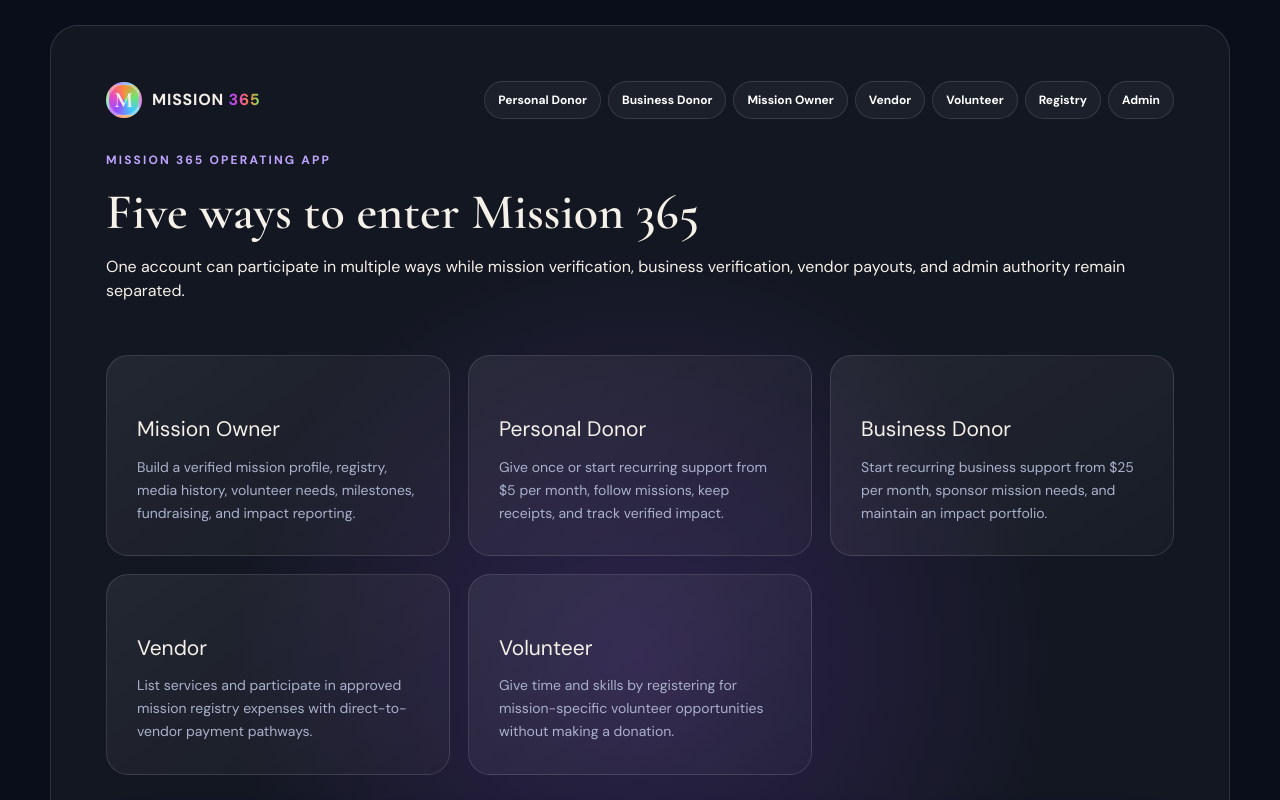
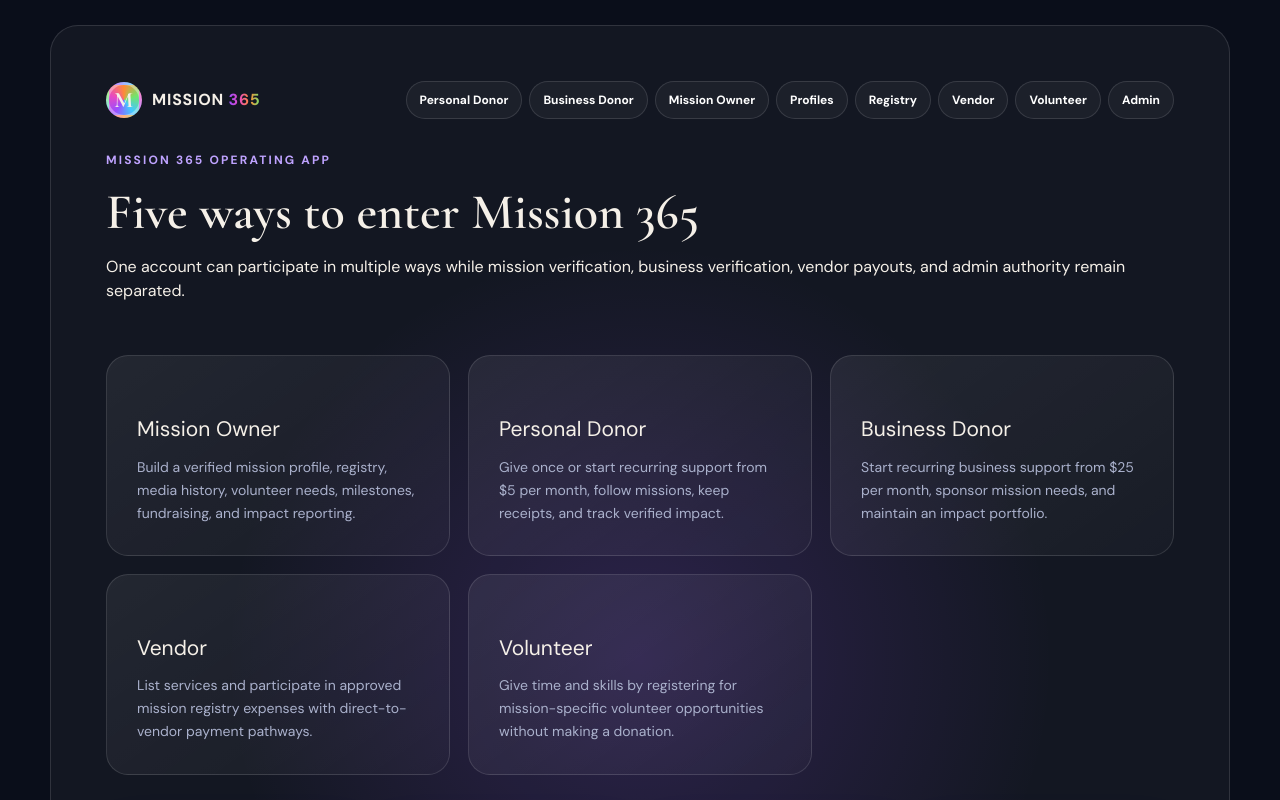
Before and after one commit to dolodorsey/mission-365, a Next.js app: page /app in a window 1280 px wide. Shown: the top 800 px of the page. Built offline with nearby package versions, Linux system fonts and the light colour scheme.

Commit message:
Add Mission Profile manager to app navigation

```diff
--- a/src/components/MissionAppShell.tsx
+++ b/src/components/MissionAppShell.tsx
@@ -5,9 +5,10 @@ const nav = [
   ['Personal Donor','/app/donor'],
   ['Business Donor','/app/business'],
   ['Mission Owner','/app/mission-owner'],
+  ['Profiles','/app/mission-owner/profile'],
+  ['Registry','/app/mission-owner/registry'],
   ['Vendor','/app/vendor'],
   ['Volunteer','/app/volunteer'],
-  ['Registry','/app/mission-owner/registry'],
   ['Admin','/app/admin'],
 ]
 
```
